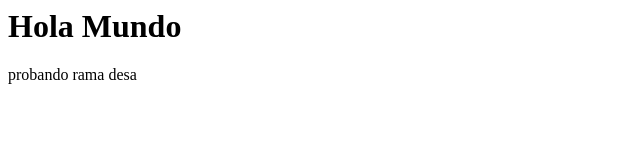
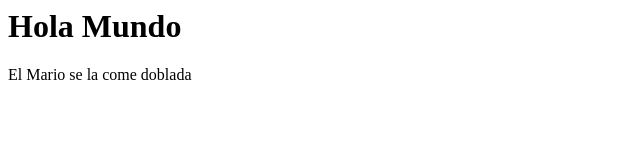
Before and after one commit to Lalanne92/ejemplo-web, a plain HTML site: page index.html in a window 1280 px wide. Shown: the full height of the page, 0-640 px from the left. Drawn offline with Linux system fonts and the light colour scheme.

Commit message:
commit ctm
ct

```diff
--- a/index.html
+++ b/index.html
@@ -4,7 +4,7 @@
 </head>
 <body>
 	<h1>Hola Mundo</h1>
-probando rama desa
+El Mario se la come doblada
 </body>
 
 </html>
```
